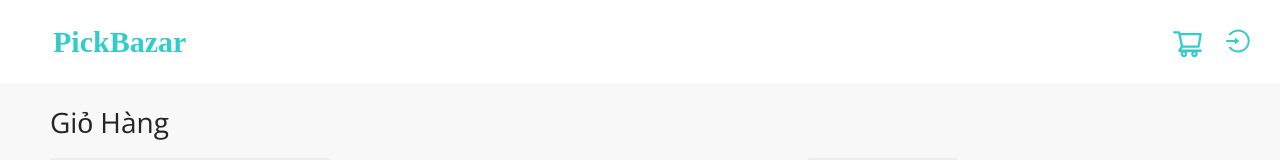
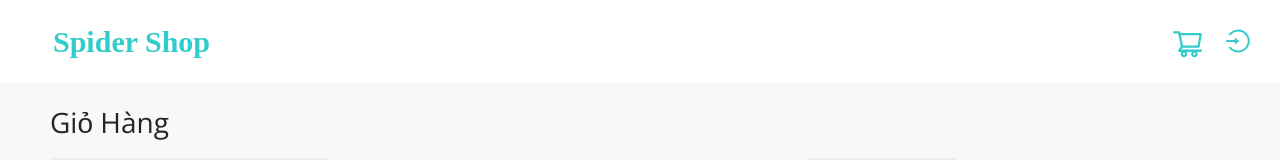
Before and after one commit to hchinh/DA-CNPM-FE, a React (Create React App) app: page /cart in a window 1280 px wide. Shown: the top 160 px of the page. Built offline with nearby package versions, Linux system fonts and the light colour scheme.

Commit message:
master: fix

```diff
--- a/public/index.html
+++ b/public/index.html
@@ -2,7 +2,7 @@
 <html lang="en">
   <head>
     <meta charset="utf-8" />
-    <link rel="icon" href="%PUBLIC_URL%/favicon.ico" />
+    <link rel="icon" href="%PUBLIC_URL%/logo.png" />
     <meta name="viewport" content="width=device-width, initial-scale=1" />
     <meta name="theme-color" content="#000000" />
     <meta name="description" content="Web site created using create-react-app" />
--- a/src/App.tsx
+++ b/src/App.tsx
@@ -2,7 +2,7 @@ import MainWrapper from './Main';
 import Routes from 'routes';
 
 const App = () => {
-  document.title = 'Multishop';
+  document.title = 'Spider Shop';
   return (
     <MainWrapper>
       <Routes />
--- a/src/components/Header/index.tsx
+++ b/src/components/Header/index.tsx
@@ -53,7 +53,7 @@ const NavBar = () => {
     <HeaderWrapper>
       <div className={navBar ? 'navBar active ' : 'navBar'}>
         <Link to={'/'} className='header'>
-          PickBazar
+          Spider Shop
         </Link>
         <div className='navbar_right'>
           {!loggedInUser ? (
--- a/src/containers/Auth/Login/index.tsx
+++ b/src/containers/Auth/Login/index.tsx
@@ -74,11 +74,6 @@ const LoginPage: FC = () => {
                 </Form.Item>
               </Space>
             </Form.Item>
-            <Form.Item>
-              <Link className='login-form-forgot' to='/forgot-password'>
-                Forgot password?
-              </Link>
-            </Form.Item>
 
             <Form.Item>
               <Button
--- a/src/containers/Product/components/Slider/index.tsx
+++ b/src/containers/Product/components/Slider/index.tsx
@@ -7,7 +7,7 @@ export const Slider = () => {
         <figure>
           <div className='sliderImg'>
             <div className='modal'>
-              <div className='header'>Multishop</div>
+              <div className='header'>Spider</div>
               <div className='title'>Build Your Dreams</div>
             </div>
           </div>
--- a/src/containers/Profile/styles.ts
+++ b/src/containers/Profile/styles.ts
@@ -14,7 +14,6 @@ export const ProfileStyles = styled.div`
     & > .container {
       margin: 20px 250px;
       padding: 20px;
-      background-color: #d9e3a4;
       border-radius: 10px;
     }
   }
```
Also changed, not shown: public/logo.png (added), public/logo_1.png (added).
